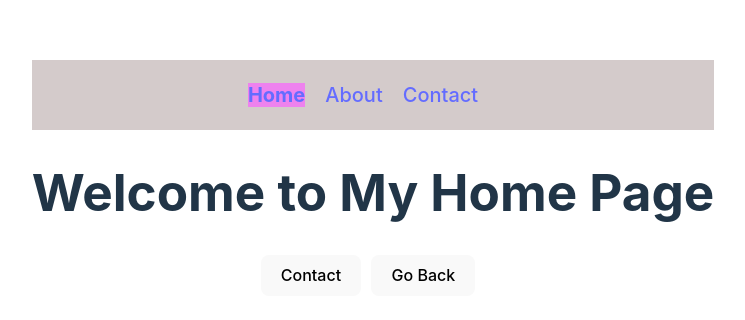
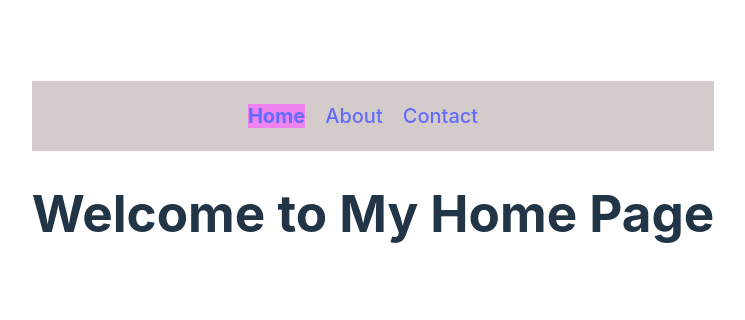
Before and after one commit to Corpjack-Aniket/React-Ref-and-Routing, a React (Vite) app in the folder routing/: page / in a window 1280 px wide. Shown: the part 222-542 px from the top of the page, without its empty margins (267-1012 px from the left). Built offline with nearby package versions, Linux system fonts and the light colour scheme.

Commit message:
page not found in routing

```diff
--- a/routing/src/App.jsx
+++ b/routing/src/App.jsx
@@ -6,6 +6,7 @@ import About from './component/About'
 import Contact from './component/Contact'
 import Navbar from './component/Navbar'
 import Activelink from './component/Activelink'
+import PageNotFound from './component/PageNotFound'
 
 
 function App() {
@@ -37,9 +38,10 @@ const NavigatetoWhere = () =>{
     <>
     <Activelink/>
    <Routes>
-    <Route path='/' element={<Home/>}/>
+    <Route path='/' element={<Home/>}/> //! slash represent localhostn:3000
     <Route path='/about' element={<About/>}/>
     <Route path='/contact' element={<Contact/>}/>
+    <Route path='*' element={<PageNotFound/>} /> //!* means that if any route did not match it will redirect to this route.
    </Routes>
 
    {/* //! Navigating using button click  */}
@@ -55,8 +57,8 @@ const NavigatetoWhere = () =>{
    <button onClick={()=>Navigateto('/contact')}>Contact</button> */}
 
    {/* //! condition based Navigation  */}
-   <button onClick={()=>NavigatetoWhere()}>Contact</button>
-   <button onClick={()=>navigate(-1)}>Go Back</button>
+   {/* <button onClick={()=>NavigatetoWhere()}>Contact</button>
+   <button onClick={()=>navigate(-1)}>Go Back</button> */}
 
    </>
   )
--- /dev/null
+++ b/routing/src/component/PageNotFound.jsx
@@ -0,0 +1,11 @@
+import React from 'react'
+
+function PageNotFound() {
+  return (
+    <div>
+      <h3>Page Not Found - 404</h3>
+    </div>
+  )
+}
+
+export default PageNotFound
```
